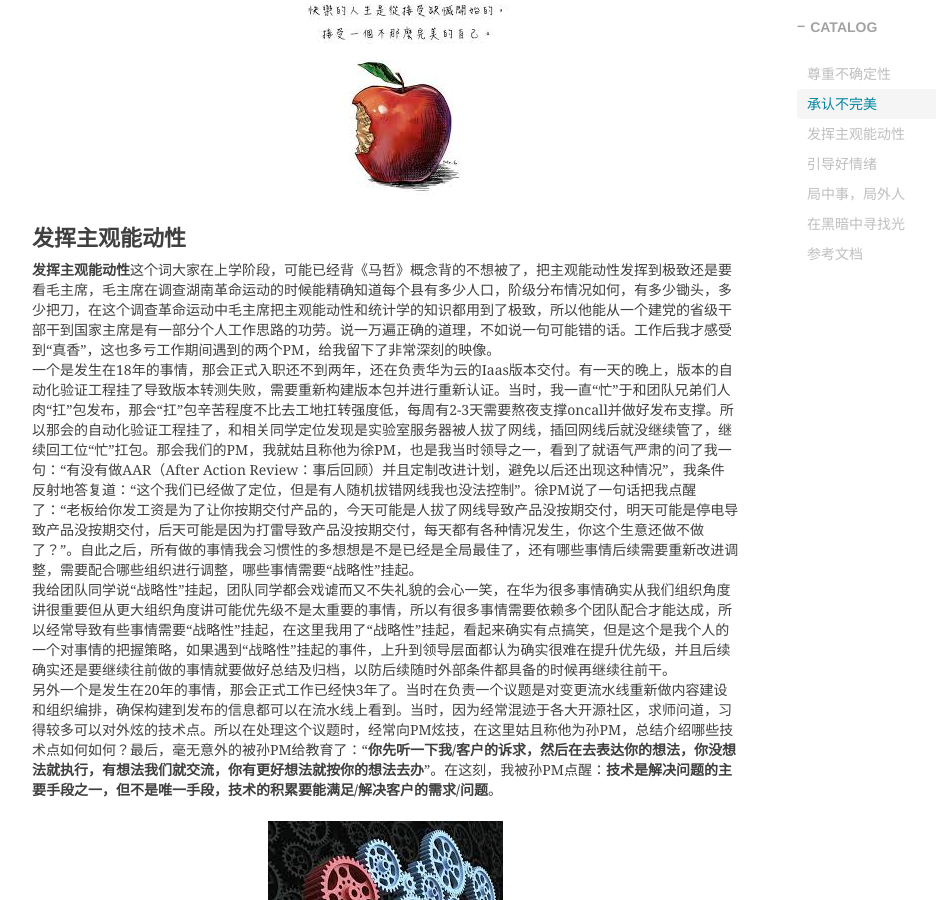
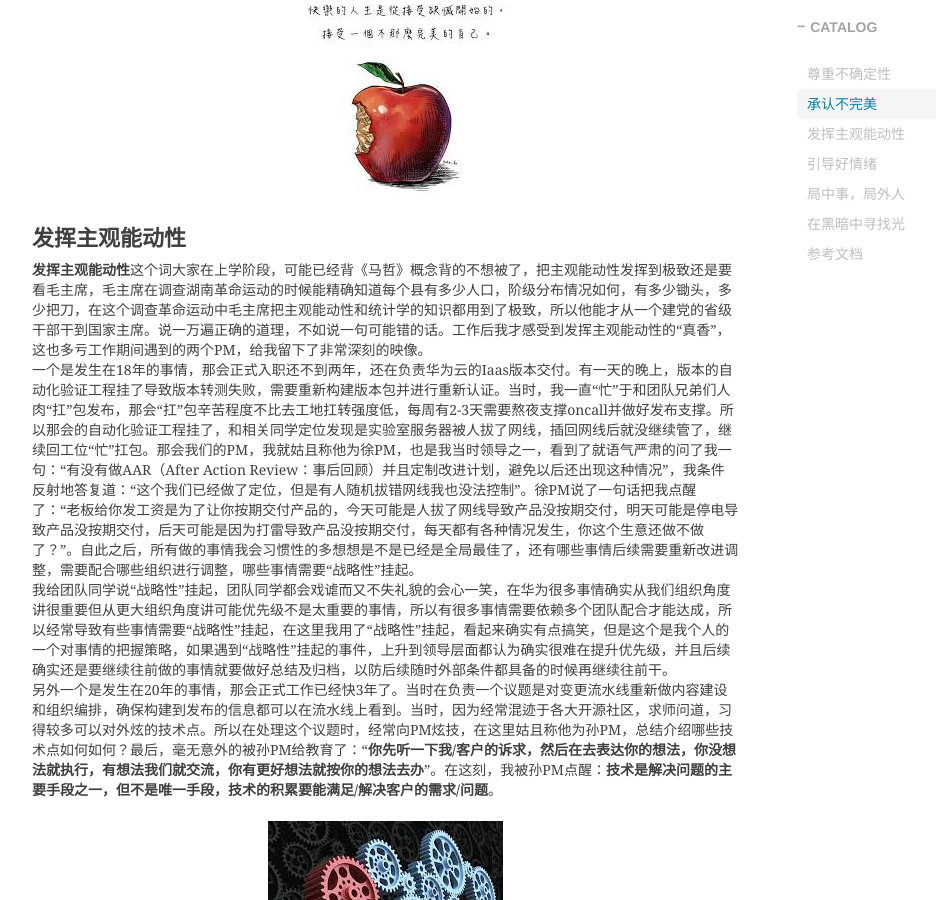
Before and after one commit to shihai1991/shihai1991.github.io, a Jekyll site: the page built from _posts/2023-10-30-在菊厂八年的那些人那些事.md, in a window 1280 px wide and 900 px high, scrolled down 2078 px. Shown: the whole window, without its empty margins (233-1169 px from the left). Built offline with Jekyll 4.4.1, drawn with Linux system fonts in a browser that asks for light colours; nearby versions of some CDN libraries; comment, search, counter and statistics services are not loaded.

Commit message:
Update 2023-10-30-在菊厂八年的那些人那些事.md

```diff
--- a/_posts/2023-10-30-在菊厂八年的那些人那些事.md
+++ b/_posts/2023-10-30-在菊厂八年的那些人那些事.md
@@ -29,7 +29,7 @@ time: '2023.10.30 12:27:00'
 ![不完美 侵删]({{site.baseurl}}/img/2024/Q1/20240102-不完美.jfif)
 
 # 发挥主观能动性
-**发挥主观能动性**这个词大家在上学阶段，可能已经背《马哲》概念背的不想被了，把主观能动性发挥到极致还是要看毛主席，毛主席在调查湖南革命运动的时候能精确知道每个县有多少人口，阶级分布情况如何，有多少锄头，多少把刀，在这个调查革命运动中毛主席把主观能动性和统计学的知识都用到了极致，所以他能从一个建党的省级干部干到国家主席是有一部分个人工作思路的功劳。说一万遍正确的道理，不如说一句可能错的话。工作后我才感受到“真香”，这也多亏工作期间遇到的两个PM，给我留下了非常深刻的映像。
+**发挥主观能动性**这个词大家在上学阶段，可能已经背《马哲》概念背的不想被了，把主观能动性发挥到极致还是要看毛主席，毛主席在调查湖南革命运动的时候能精确知道每个县有多少人口，阶级分布情况如何，有多少锄头，多少把刀，在这个调查革命运动中毛主席把主观能动性和统计学的知识都用到了极致，所以他能才从一个建党的省级干部干到国家主席。说一万遍正确的道理，不如说一句可能错的话。工作后我才感受到发挥主观能动性的“真香”，这也多亏工作期间遇到的两个PM，给我留下了非常深刻的映像。
 一个是发生在18年的事情，那会正式入职还不到两年，还在负责华为云的Iaas版本交付。有一天的晚上，版本的自动化验证工程挂了导致版本转测失败，需要重新构建版本包并进行重新认证。当时，我一直“忙”于和团队兄弟们人肉“扛”包发布，那会“扛”包辛苦程度不比去工地扛转强度低，每周有2-3天需要熬夜支撑oncall并做好发布支撑。所以那会的自动化验证工程挂了，和相关同学定位发现是实验室服务器被人拔了网线，插回网线后就没继续管了，继续回工位“忙”扛包。那会我们的PM，我就姑且称他为徐PM，也是我当时领导之一，看到了就语气严肃的问了我一句：“有没有做AAR（After Action Review：事后回顾）并且定制改进计划，避免以后还出现这种情况”，我条件反射地答复道：“这个我们已经做了定位，但是有人随机拔错网线我也没法控制”。徐PM说了一句话把我点醒了：“老板给你发工资是为了让你按期交付产品的，今天可能是人拔了网线导致产品没按期交付，明天可能是停电导致产品没按期交付，后天可能是因为打雷导致产品没按期交付，每天都有各种情况发生，你这个生意还做不做了？”。自此之后，所有做的事情我会习惯性的多想想是不是已经是全局最佳了，还有哪些事情后续需要重新改进调整，需要配合哪些组织进行调整，哪些事情需要“战略性”挂起。
 我给团队同学说“战略性”挂起，团队同学都会戏谑而又不失礼貌的会心一笑，在华为很多事情确实从我们组织角度讲很重要但从更大组织角度讲可能优先级不是太重要的事情，所以有很多事情需要依赖多个团队配合才能达成，所以经常导致有些事情需要“战略性”挂起，在这里我用了“战略性”挂起，看起来确实有点搞笑，但是这个是我个人的一个对事情的把握策略，如果遇到“战略性”挂起的事件，上升到领导层面都认为确实很难在提升优先级，并且后续确实还是要继续往前做的事情就要做好总结及归档，以防后续随时外部条件都具备的时候再继续往前干。
 另外一个是发生在20年的事情，那会正式工作已经快3年了。当时在负责一个议题是对变更流水线重新做内容建设和组织编排，确保构建到发布的信息都可以在流水线上看到。当时，因为经常混迹于各大开源社区，求师问道，习得较多可以对外炫的技术点。所以在处理这个议题时，经常向PM炫技，在这里姑且称他为孙PM，总结介绍哪些技术点如何如何？最后，毫无意外的被孙PM给教育了：“**你先听一下我/客户的诉求，然后在去表达你的想法，你没想法就执行，有想法我们就交流，你有更好想法就按你的想法去办**”。在这刻，我被孙PM点醒：**技术是解决问题的主要手段之一，但不是唯一手段，技术的积累要能满足/解决客户的需求/问题**。
```
